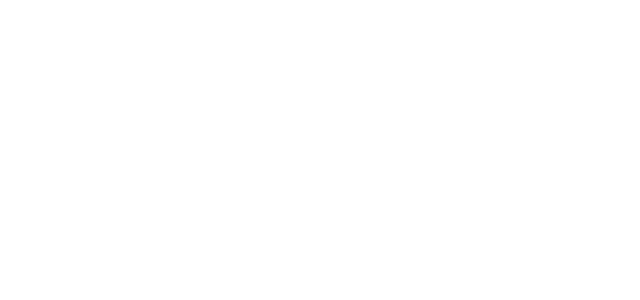
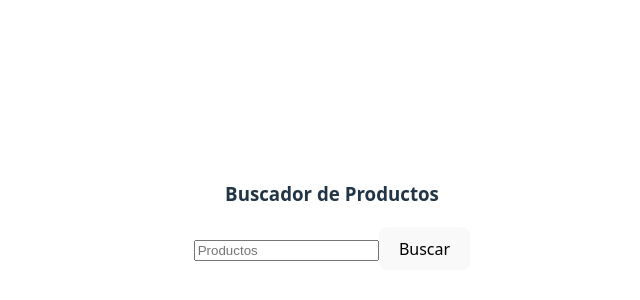
Before and after one commit to juan-nogueira/ejercicio-27-10, a React (Vite) app in the folder client/: page /search-products in a window 1280 px wide. Before the commit this address had no page. Shown: the part 184-484 px from the top of the page, without its empty margins (308-948 px from the left). Built offline with nearby package versions, Linux system fonts and the light colour scheme.

Commit message:
Buscar Productos

```diff
--- a/client/src/App.jsx
+++ b/client/src/App.jsx
@@ -1,11 +1,13 @@
 import './App.css'
 import { Routes, Route, Link } from "react-router-dom"
 import SearchCategories from './pages/SearchCategories'
+import SearchProducts from './pages/SearchProducts'
 function App() {
   return (
     <>
       <Routes>
         <Route path="/search-categories" element={<SearchCategories />} />
+        <Route path="/search-products" element={<SearchProducts />} />
       </Routes>
     </>
   )
--- /dev/null
+++ b/client/src/pages/SearchProducts.jsx
@@ -0,0 +1,102 @@
+import React, { useState } from 'react';
+
+function SearchProducts() {
+  // 1. Estado para el término de búsqueda (lo que escribe el usuario)
+  const [searchTerm, setSearchTerm] = useState('');
+
+  // 2. Estado para guardar los productos encontrados
+  const [results, setResults] = useState([]);
+
+  // 3. Estados para la experiencia de usuario (Carga y Errores)
+  const [isLoading, setIsLoading] = useState(false);
+  const [error, setError] = useState(null);
+  const [hasSearched, setHasSearched] = useState(false); // Para saber si ya se buscó algo
+
+  // 4. Función que se ejecuta al hacer clic en el botón "Buscar"
+  const handleSearch = async () => {
+    // Evitar búsquedas vacías
+    if (searchTerm.trim() === '') {
+      setResults([]);
+      setHasSearched(false);
+      return;
+    }
+
+    setIsLoading(true);
+    setError(null);
+    setHasSearched(true);
+
+    try {
+
+      const API_URL = `http://localhost:3000/api/products?search=${searchTerm}`;
+
+      const response = await fetch(API_URL);
+
+      if (!response.ok) {
+        throw new Error(`Error ${response.status}: No se pudo completar la búsqueda.`);
+      }
+
+      const data = await response.json();
+
+      setResults(data);
+
+    } catch (err) {
+      setError(err.message);
+      setResults([]); // Limpiar resultados si hay error
+    } finally {
+      setIsLoading(false);
+    }
+  };
+
+
+  // 5. Renderizado (lo que se ve en la pantalla)
+  return (
+    <div className="product-search-container">
+      <h3>Buscador de Productos</h3>
+
+      {/* --- Barra de Búsqueda --- */}
+      <div className="search-bar">
+        <input
+          type="text"
+          placeholder="Productos"
+          value={searchTerm}
+          onChange={(e) => setSearchTerm(e.target.value)}
+          className="search-input"
+        />
+        <button
+          onClick={handleSearch}
+          disabled={isLoading}
+          className="search-button"
+        >
+          {isLoading ? 'Buscando...' : 'Buscar'}
+        </button>
+      </div>
+
+      {/* --- Zona de Resultados --- */}
+      <div className="results-area">
+        {/* Mensaje de Carga */}
+        {isLoading && <p>Cargando resultados...</p>}
+
+        {/* Mensaje de Error */}
+        {error && <p className="error-message">Error: {error}</p>}
+
+        {/* Mensaje de "No se encontraron resultados" */}
+        {!isLoading && !error && hasSearched && results.length === 0 && (
+          <p>No se encontraron resultados para "{searchTerm}"</p>
+        )}
+
+        {/* Lista de Resultados */}
+        {results.length > 0 && (
+          <ul className="search-results-list">
+            {results.map(product => (
+              <li key={product.id} className="result-item">
+                <span className="result-name">{product.name}</span>
+              </li>
+            ))}
+          </ul>
+        )}
+      </div>
+    </div>
+  );
+}
+
+export default SearchProducts;
```
Also changed, not shown: 1 other file (tests, documents, lock files or other folders).
